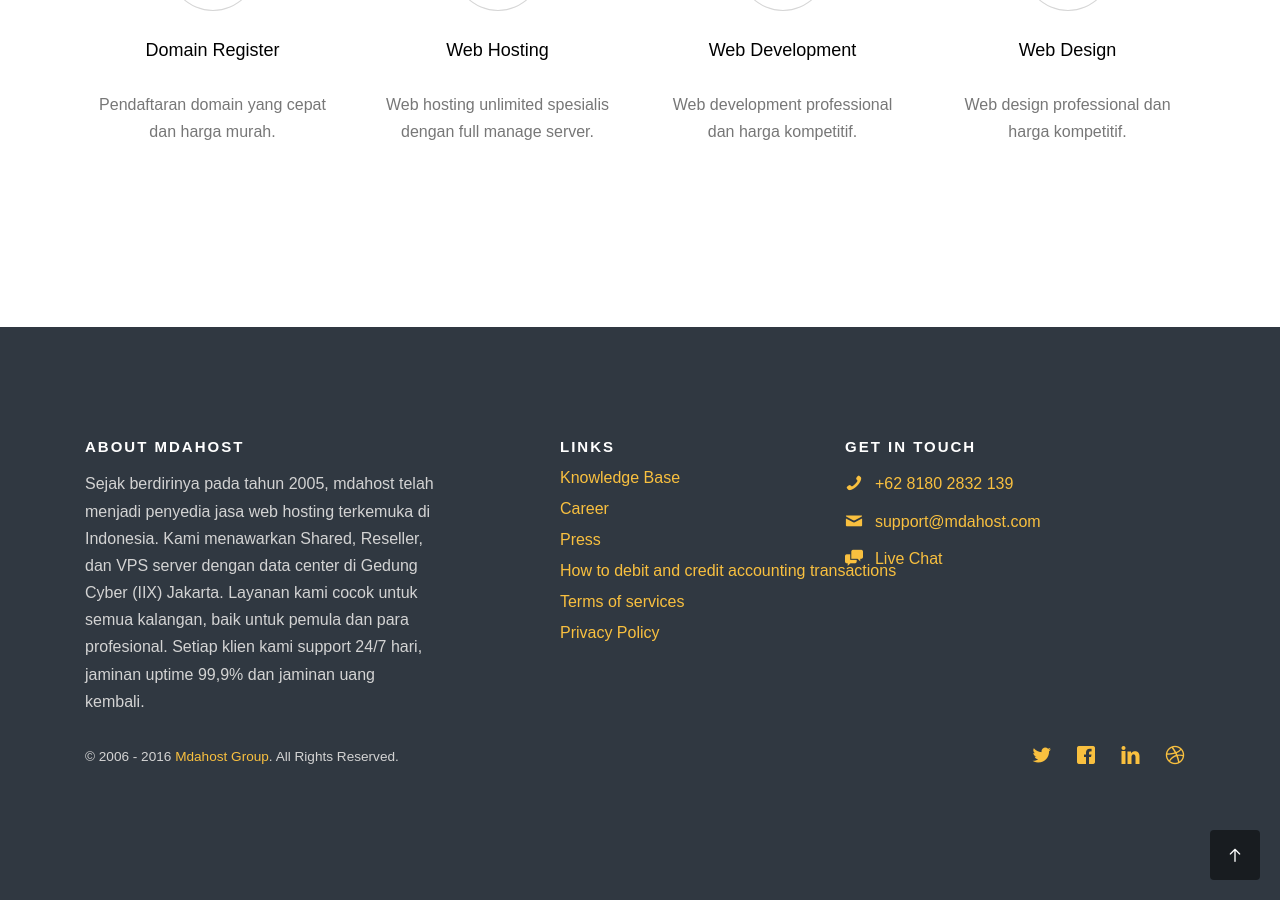
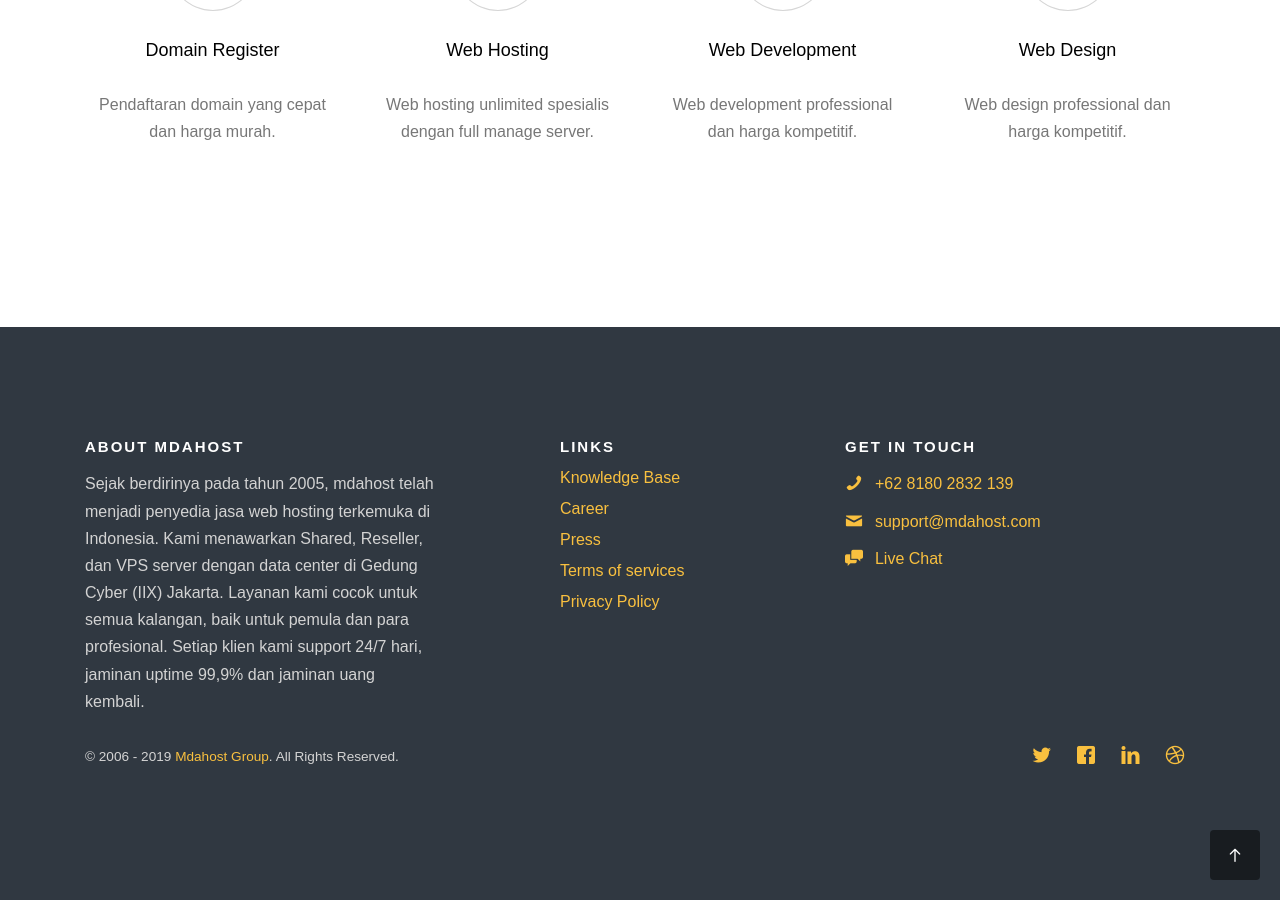
Before and after one commit to mdahost/web, a Jekyll site: the page built from index.html, in a window 1280 px wide and 900 px high, scrolled down 1934 px. Built offline with Jekyll 4.4.1, drawn with Linux system fonts in a browser that asks for light colours; some web fonts are replaced.

Commit message:
Update default.html

```diff
--- a/_layouts/default.html
+++ b/_layouts/default.html
@@ -83,7 +83,7 @@
               </ul>
             </li>
             <li><a href="contact">Contact</a></li>
-            <li><a href="http://my.mdahost.net/clientarea.php"><i class="icon-lock"></i> Login</a></li>
+            <li><a href="https://my.webhostmatics.com/clientarea.php"><i class="icon-lock"></i> Login</a></li>
           </ul>
         </div>
       </div>
@@ -128,7 +128,6 @@
               <li><a href="#">Knowledge Base</a></li>
               <li><a href="#">Career</a></li>
               <li><a href="#">Press</a></li>
-              <li><a title="How to debit and credit accounting transactions" href="http://www.warsidi.com/" target="_blank">How to debit and credit accounting transactions</a></li>
               <li><a href="#">Terms of services</a></li>
               <li><a href="#">Privacy Policy</a></li>
             </ul>
@@ -151,7 +150,7 @@
       <div class="row copyright">
         <div class="col-md-12">
           <p class="pull-left">
-            <small class="block">&copy; 2006 - 2016 <a href="/">Mdahost Group</a>. All Rights Reserved.</small>
+            <small class="block">&copy; 2006 - 2019 <a href="/">Mdahost Group</a>. All Rights Reserved.</small>
           </p>
           <p class="pull-right">
             <ul class="gtco-social-icons pull-right">
```
